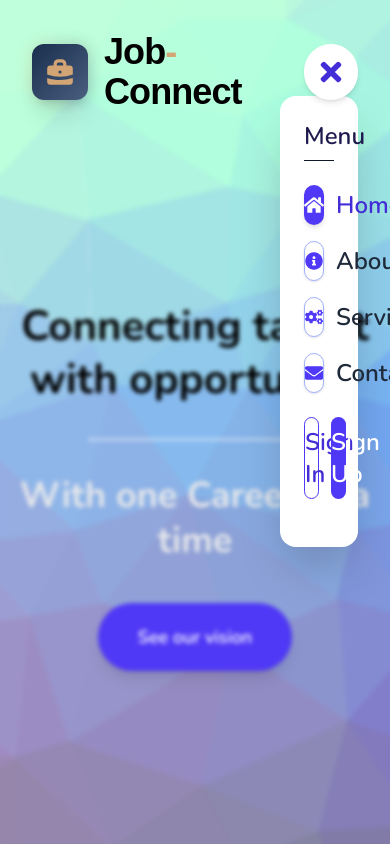
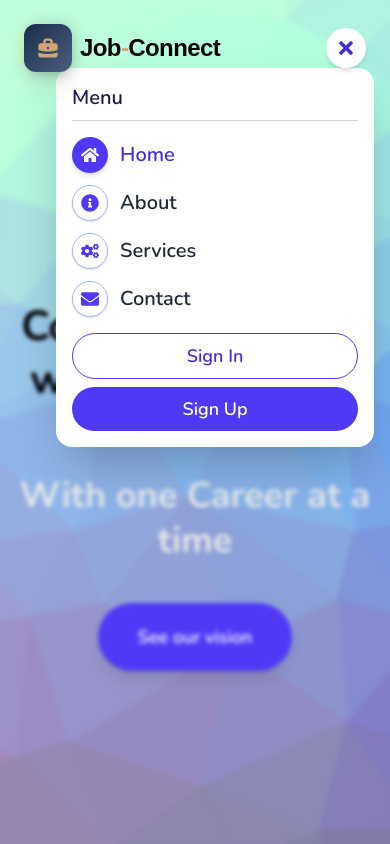
Before and after one commit to sdaud111/web-engineering-project, a React (Vite) app in the folder Job-listing/: page /landing in a window 390 px wide. Both pictures are taken after a click on the button 331 px from the left and 72 px from the top of the page. Shown: the top 844 px of the page. Built offline with nearby package versions, Linux system fonts and the light colour scheme.

Commit message:
Responsive Navbar2

```diff
--- a/Job-listing/src/Components/Navbar2.jsx
+++ b/Job-listing/src/Components/Navbar2.jsx
@@ -32,86 +32,100 @@ const Navbar2 = ({
 
     // Simple navigation function
     const goTo = (path) => {
-        window.location.href = path;
+        // In a real application, you'd use react-router-dom or similar
+        console.log(`Navigating to: ${path}`);
+        // window.location.href = path; // Uncomment for actual navigation
+        setMenuOpen(false); // Close menu after navigation attempt
     };
 
     return (
         <>
             <nav
-                className="absolute top-0 left-0 w-full p-8 tracking-wide z-50"
+                className="absolute top-0 left-0 w-full p-6 sm:p-8 tracking-wider z-50"
                 style={{ color: logoColor }}
             >
                 <div className="flex justify-between items-center w-full">
-<div className="flex items-center gap-4 fjalla group">
+                    <div className="flex items-center gap-2 sm:gap-4 fjalla group">
+                        {/* Logo Icon */}
                         <div className="relative">
                             <div className="absolute inset-0 bg-gradient-to-r from-[#d4a574] to-[#1a2f4e] rounded-xl blur opacity-30 group-hover:opacity-50 transition duration-300"></div>
-                          <div className="relative h-14 w-14 bg-gradient-to-br from-[#1a2f4e] to-[#4a5f7f] rounded-xl flex items-center justify-center shadow-xl group-hover:scale-105 transition duration-300">
-                            <svg className="w-8 h-8 text-[#d4a574]" fill="currentColor" viewBox="0 0 20 20">
+                            <div className="relative h-12 w-12 sm:h-14 sm:w-14 bg-gradient-to-br from-[#1a2f4e] to-[#4a5f7f] rounded-xl flex items-center justify-center shadow-xl group-hover:scale-105 transition duration-300">
+                                <svg className="w-6 h-6 sm:w-8 sm:h-8 text-[#d4a574]" fill="currentColor" viewBox="0 0 20 20">
                                     <path fillRule="evenodd" d="M6 6V5a3 3 0 013-3h2a3 3 0 013 3v1h2a2 2 0 012 2v3.57A22.952 22.952 0 0110 13a22.95 22.95 0 01-8-1.43V8a2 2 0 012-2h2zm2-1a1 1 0 011-1h2a1 1 0 011 1v1H8V5zm1 5a1 1 0 011-1h.01a1 1 0 110 2H10a1 1 0 01-1-1z" clipRule="evenodd" />
                                     <path d="M2 13.692V16a2 2 0 002 2h12a2 2 0 002-2v-2.308A24.974 24.974 0 0110 15c-2.796 0-5.487-.46-8-1.308z" />
                                 </svg>
                             </div>
                         </div>
-                        <span className="text-4xl font-extrabold tracking-tight" style={{ color: logoColor }}>
+                        {/* Logo Text */}
+                        <span className="text-2xl sm:text-4xl font-extrabold tracking-tight" style={{ color: logoColor }}>
                             Job<span className="text-[#d4a574]">-</span>Connect
                         </span>
                     </div>
 
+                    {/* Menu Button */}
                     <button
                         onClick={() => setMenuOpen(!menuOpen)}
-                        className="w-14 h-14 flex items-center justify-center rounded-full shadow-md hover:shadow-lg transition-all duration-300"
+                        className="w-10 h-10 sm:w-14 sm:h-14 flex items-center justify-center rounded-full shadow-md hover:shadow-lg transition-all duration-300"
                         style={{ backgroundColor: navButtonColor }}
                     >
                         {menuOpen ? (
-                            <FaTimes className="text-3xl" style={{ color: navIconColor }} />
+                            <FaTimes className="text-xl sm:text-3xl" style={{ color: navIconColor }} />
                         ) : (
-                            <FiMenu className="text-3xl" style={{ color: navIconColor }} />
+                            <FiMenu className="text-xl sm:text-3xl" style={{ color: navIconColor }} />
                         )}
                     </button>
                 </div>
             </nav>
 
+            {/* Mobile Menu Panel */}
             {menuOpen && (
-                <div className="fixed inset-0 backdrop-blur-[2px] flex justify-end items-start pt-24 pr-8 z-40 transition-all duration-600 text-indigo-950">
+                <div className="fixed inset-0 backdrop-blur-[2px] flex justify-end items-start pt-[68px] sm:pt-24 pr-4 sm:pr-8 z-40 transition-all duration-600 text-indigo-950">
                     <div
-                        className="w-[20vw] rounded-2xl shadow-2xl p-6 animate-slideIn flex flex-col justify-between"
+                        // **Updated Responsive Classes**
+                        className="w-[85%] max-w-[320px] sm:w-[280px] sm:max-w-xs max-h-[90vh] rounded-2xl shadow-2xl p-4 sm:p-6 animate-slideIn flex flex-col justify-between overflow-y-auto"
                         style={{ backgroundColor: menuBackgroundColor }}
                     >
                         <div className="flex justify-between items-center mb-2">
-                            <h3 className="text-2xl font-semibold">Menu</h3>
+                            {/* **Updated Font Size** */}
+                            <h3 className="text-xl sm:text-2xl font-semibold">Menu</h3>
                         </div>
 
-                        <hr className="border-gray-900 mb-6" />
+                        <hr className="border-gray-300 mb-4 sm:mb-6" />
 
-                        <div className="flex flex-col gap-4 mb-6">
+                        <div className="flex flex-col gap-3 mb-4 sm:gap-4 sm:mb-6">
+
                             {/* Active Link */}
                             <a
                                 onClick={() => goTo("/landing")}
-                                className="flex items-center gap-3 text-2xl font-semibold cursor-pointer"
+                                // **Updated Font Size**
+                                className="flex items-center gap-3 text-xl sm:text-2xl font-semibold cursor-pointer"
                                 style={{ color: activeTextColor }}
                             >
                                 <div
-                                    className="w-10 h-10 flex items-center justify-center rounded-full shadow-md"
+                                    // **Updated Icon Size**
+                                    className="w-9 h-9 sm:w-10 sm:h-10 flex items-center justify-center rounded-full shadow-md"
                                     style={{
                                         color: activeIconTextColor,
                                         backgroundColor: activeIconBgColor
                                     }}
                                 >
-                                    <FaHome className="text-xl" />
+                                    <FaHome className="text-lg" />
                                 </div>
                                 Home
                             </a>
 
-                            {/* Inactive Links */}
+                            {/* Inactive Links (Applied same responsive text and icon sizes) */}
+                            {[{ to: "/about", text: "About", Icon: FaInfoCircle }, { to: "/services", text: "Services", Icon: FaCogs }, { to: "/contact", text: "Contact", Icon: FaEnvelope }].map((item, index) => (
                                 <a
-                                onClick={() => goTo("/about")}
-                                className="flex items-center gap-3 text-2xl font-semibold cursor-pointer"
+                                    key={index}
+                                    onClick={() => goTo(item.to)}
+                                    className="flex items-center gap-3 text-xl sm:text-2xl font-semibold cursor-pointer"
                                     style={linkBaseStyle}
                                     onMouseEnter={(e) => (e.currentTarget.style.color = inactiveTextHoverColor)}
                                     onMouseLeave={(e) => (e.currentTarget.style.color = inactiveTextColor)}
                                 >
                                     <div
-                                    className="w-10 h-10 flex items-center justify-center rounded-full shadow-sm"
+                                        className="w-9 h-9 sm:w-10 sm:h-10 flex items-center justify-center rounded-full shadow-sm"
                                         style={iconBaseStyle}
                                         onMouseEnter={(e) => {
                                             e.currentTarget.style.backgroundColor = inactiveTextHoverColor;
@@ -122,74 +136,19 @@ const Navbar2 = ({
                                             e.currentTarget.style.color = inactiveIconTextColor;
                                         }}
                                     >
-                                    <FaInfoCircle className="text-lg" />
+                                        <item.Icon className="text-lg" />
                                     </div>
-                                About
+                                    {item.text}
                                 </a>
-
-                            <a
-                                onClick={() => goTo("/services")}
-                                className="flex items-center gap-3 text-2xl font-semibold cursor-pointer"
-                                style={linkBaseStyle}
-                                onMouseEnter={(e) => (e.currentTarget.style.color = inactiveTextHoverColor)}
-                                onMouseLeave={(e) => (e.currentTarget.style.color = inactiveTextColor)}
-                            >
-                                <div
-                                    className="w-10 h-10 flex items-center justify-center rounded-full shadow-sm"
-                                    style={iconBaseStyle}
-                                    onMouseEnter={(e) => {
-                                        e.currentTarget.style.backgroundColor = inactiveTextHoverColor;
-                                        e.currentTarget.style.color = "#fff";
-                                    }}
-                                    onMouseLeave={(e) => {
-                                        e.currentTarget.style.backgroundColor = inactiveIconBgColor;
-                                        e.currentTarget.style.color = inactiveIconTextColor;
-                                    }}
-                                >
-                                    <FaCogs className="text-lg" />
-                                </div>
-                                Services
-                            </a>
-
-                            <a
-                                onClick={() => goTo("/contact")}
-                                className="flex items-center gap-3 text-2xl font-semibold cursor-pointer"
-                                style={linkBaseStyle}
-                                onMouseEnter={(e) => (e.currentTarget.style.color = inactiveTextHoverColor)}
-                                onMouseLeave={(e) => (e.currentTarget.style.color = inactiveTextColor)}
-                            >
-                                <div
-                                    className="w-10 h-10 flex items-center justify-center rounded-full shadow-sm"
-                                    style={iconBaseStyle}
-                                    onMouseEnter={(e) => {
-                                        e.currentTarget.style.backgroundColor = inactiveTextHoverColor;
-                                        e.currentTarget.style.color = "#fff";
-                                    }}
-                                    onMouseLeave={(e) => {
-                                        e.currentTarget.style.backgroundColor = inactiveIconBgColor;
-                                        e.currentTarget.style.color = inactiveIconTextColor;
-                                    }}
-                                >
-                                    <FaEnvelope className="text-lg" />
-                                </div>
-                                Contact
-                            </a>
+                            ))}
                         </div>
 
-                        <div className="flex gap-3 mb-6 text-2xl">
-                            <button
-                                onClick={() => goTo("/login2")}
-                                className="w-1/2 py-2 border border-indigo-600 text-indigo-700 rounded-full font-semibold hover:bg-indigo-50 transition"
-                            >
-                                Sign In
-                            </button>
-                            <button
-                                onClick={() => goTo("/signup2")}
-                                className="w-1/2 py-2 bg-indigo-600 text-white rounded-full font-semibold hover:bg-indigo-700 transition"
-                            >
-                                Sign Up
-                            </button>
+                        {/* Sign In/Up Buttons */}
+                        <div className="flex flex-col gap-2 sm:gap-3 text-lg">
+                            <button className="w-full py-2 border border-indigo-600 text-indigo-700 rounded-full font-semibold hover:bg-indigo-50 transition">Sign In</button>
+                            <button className="w-full py-2 bg-indigo-600 text-white rounded-full font-semibold hover:bg-indigo-700 transition">Sign Up</button>
                         </div>
+
                     </div>
                 </div>
             )}
```
Lines whose indentation alone changed are shown as unchanged.
